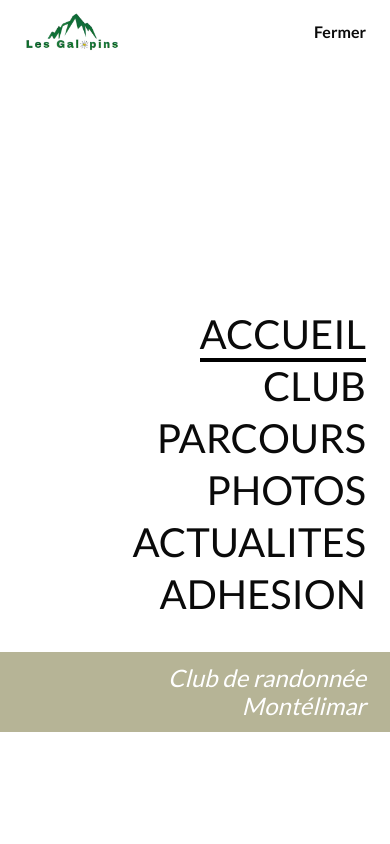
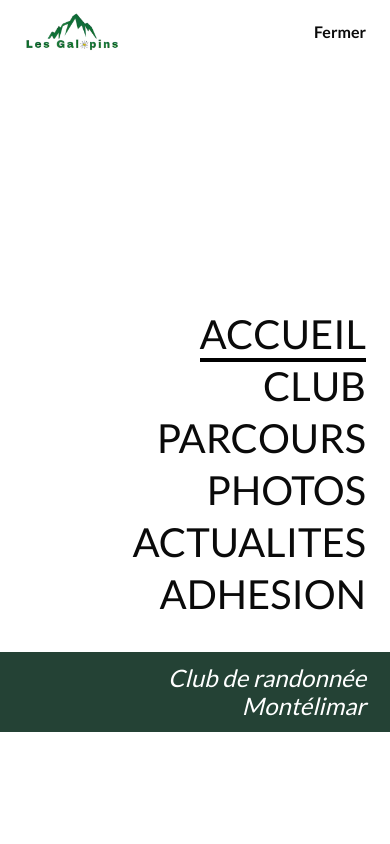
Before and after one commit to SebastienLaurentt/Galopins-Next-V2, a Next.js app: page / in a window 390 px wide. Both pictures are taken after a click on the button "Menu". Shown: the top 844 px of the page. Built offline with nearby package versions, Linux system fonts and the light colour scheme.

Commit message:
update project theme color

```diff
--- a/src/features/layout/Header/BurgerMenu.tsx
+++ b/src/features/layout/Header/BurgerMenu.tsx
@@ -81,7 +81,7 @@ export default function BurgerMenu({ isOpen, setIsOpen }: BurgerMenuProps) {
           </ul>
 
           <div
-            className={`flex flex-col items-end bg-secondary py-3 text-lg italic leading-7 text-white delay-500 duration-500 ease-out ${
+            className={`flex flex-col items-end bg-primary py-3 text-lg italic leading-7 text-white delay-500 duration-500 ease-out ${
               isOpen ? "opacity-100" : "opacity-0"
             }`}
           >
```
